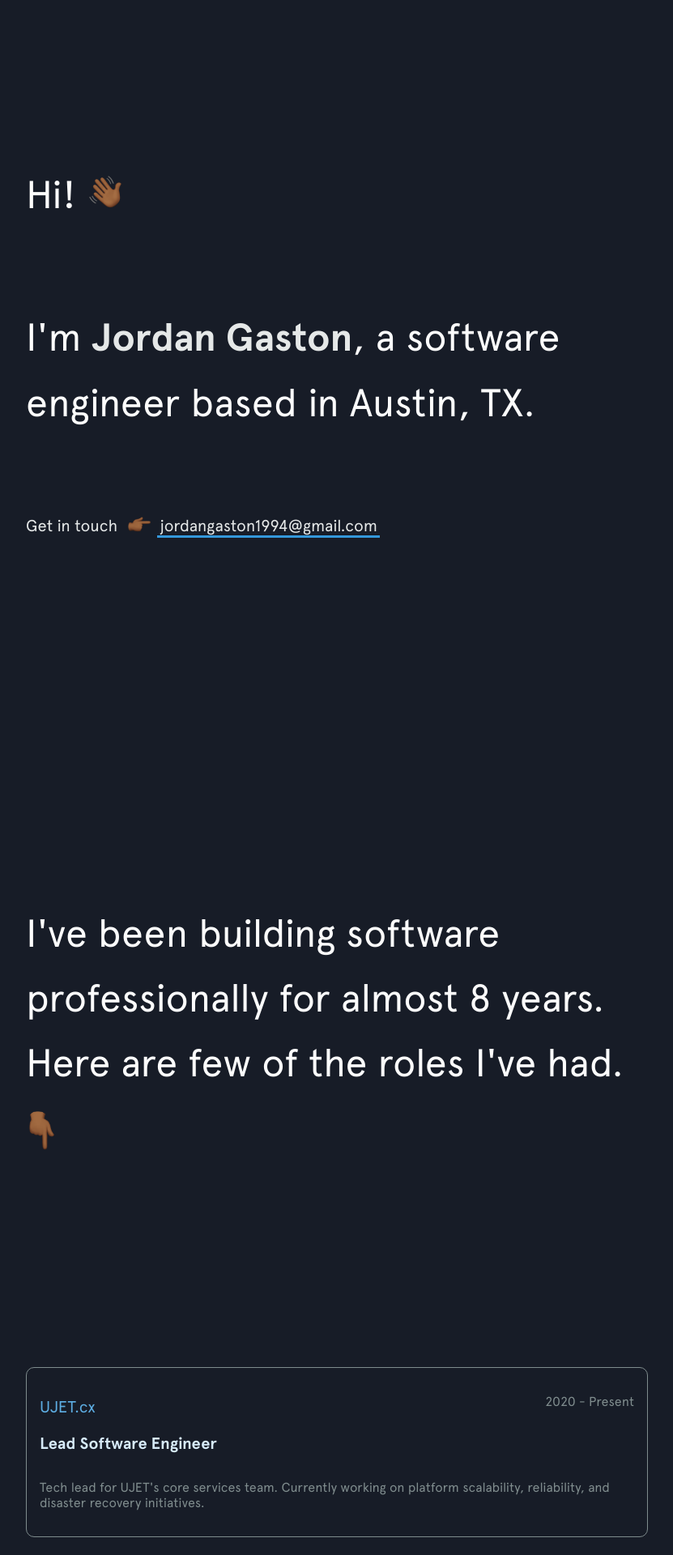
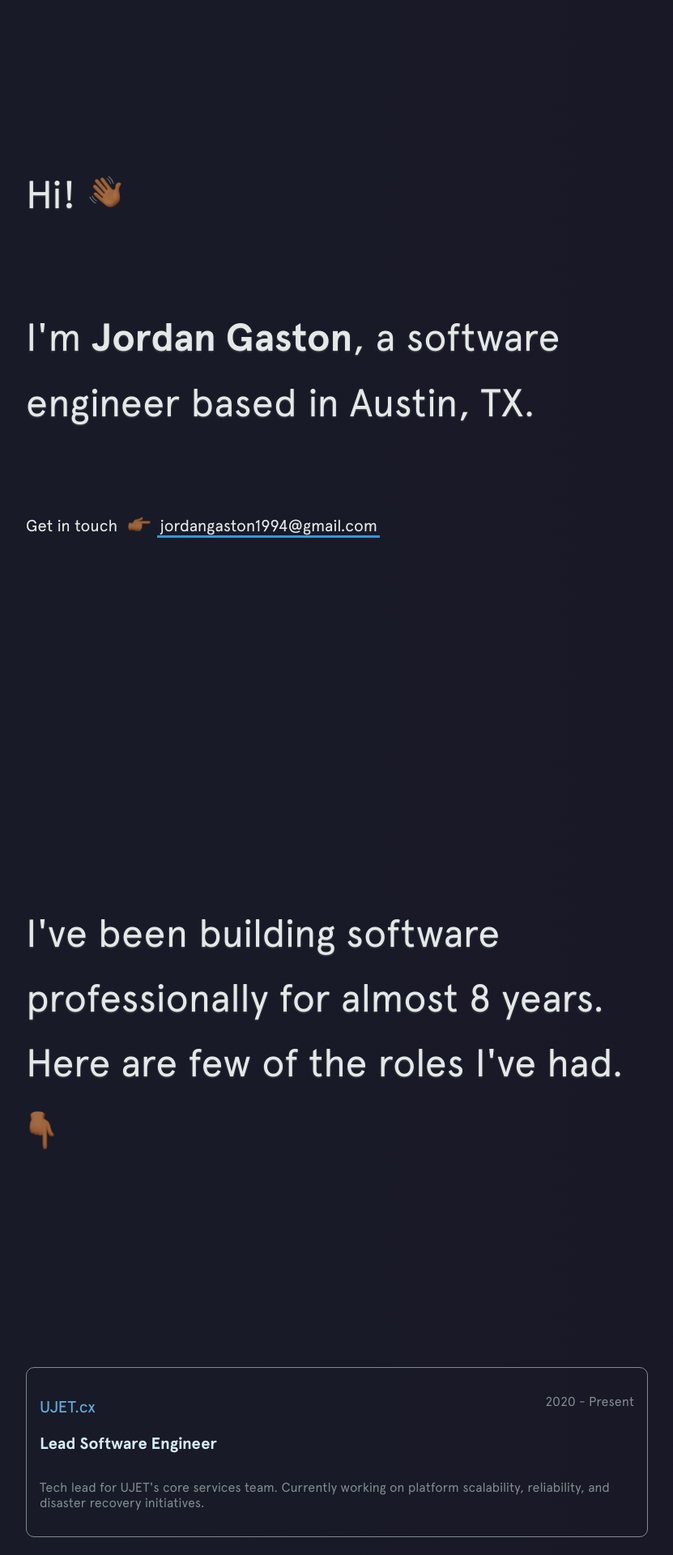
Before and after one commit to emptstr/jordangaston.github.io, a Jekyll site: the page built from index.html, in a window 1280 px wide. Shown: the top 1920 px of the page at 81% size, without its empty margins (224-1055 px from the left). Built offline with Jekyll 4.4.1, drawn with Linux system fonts in a browser that asks for light colours; nearby versions of some CDN libraries.

Commit message:
More stuff

```diff
--- a/_config.yml
+++ b/_config.yml
@@ -26,8 +26,8 @@ description: >- # this means to ignore newlines until "baseurl:"
   Google search results) and in your feed.xml site description.
 baseurl: "" # the subpath of your site, e.g. /blog
 url: "" # the base hostname & protocol for your site, e.g. http://example.com
-twitter_username: jekyllrb
-github_username:  jekyll
+github_username:  jordangaston
+logo: https://jordangaston.github.io/img/emojis/computer.png
 
 # Build settings
 # remote_theme: b2a3e8/jekyll-theme-console
--- a/_sass/partials/_core.scss
+++ b/_sass/partials/_core.scss
@@ -26,6 +26,9 @@
 .company {
     color: $primary-400;
     font-size: $font-size-mediumer;
+    text-shadow: 0 -0.25px 0.25px $primary-300;
+    text-shadow: 0 0.25px 0.5px $gray-900;
+    text-shadow: 0 0.25px 0.5px $gray-800;
 }
 
 .date {
@@ -36,6 +39,9 @@
 .role {
     color: $primary-100;
     font-weight: $bold-font-weight;
+    text-shadow: 0 -0.25px 0.25px $gray-50;
+    text-shadow: 0 0.25px 0.5px $gray-900;
+    text-shadow: 0 0.25px 0.5px $gray-800;
 }
 
 .project-link {
@@ -88,6 +94,9 @@ footer {
 .copyright {
     margin-top: $spacing-smallest;
     font-weight: $bold-font-weight;
+    text-shadow: 0 -0.25px 0.25px $primary-50;
+    text-shadow: 0 0.25px 0.5px $gray-900;
+    text-shadow: 0 0.25px 0.5px $gray-800;
 }
 
 .socials {
@@ -103,4 +112,19 @@ footer {
     &:hover {
         text-decoration: underline;
     }
+    text-shadow: 0 -0.25px 0.25px $primary-50;
+    text-shadow: 0 0.25px 0.5px $gray-900;
+    text-shadow: 0 0.25px 0.5px $gray-800;
 }
+
+.primary-text {
+    text-shadow: 0 -1.0px 1px $gray-50;
+    text-shadow: 0 1.0px 2px $gray-900;
+    text-shadow: 0 1.0px 2px $gray-800;
+}
+
+.secondary-text {
+    text-shadow: 0 -0.25px 0.25px $gray-50;
+    text-shadow: 0 0.25px 0.5px $gray-900;
+    text-shadow: 0 0.25px 0.5px $gray-800;
+}
--- a/_sass/partials/_globals.scss
+++ b/_sass/partials/_globals.scss
@@ -15,7 +15,7 @@ $font-size-largest: 60px;
 $normal-font-weight: 400;
 $bold-font-weight: 700;
 
-$background-color: #171c27;
+$background-gradient: linear-gradient(to right, #171c27 0%, #1a1727 100%);
 
 $primary: #3498db;
 $primary-50: #ebf5fb;
@@ -63,8 +63,11 @@ $spacing-xxlargest: 768px;
     font-family: Apercu, "Source Sans Pro", system, system-ui, -apple-system, BlinkMacSystemFont, Roboto, Helvetica, Arial, sans-serif;
     font-weight: $normal-font-weight;
     color: $gray-100;
-    background-color: $background-color;
     box-sizing: border-box;
+}
+
+body {
+    background: $background-gradient;
 }
 
 strong {
@@ -75,7 +78,6 @@ h1, h2 {
     font-size: $font-size-larger;
     max-width: $spacing-xxlargest;
     line-height: 5rem;
-    color: $heading-color;
 }
 
 h3 {
--- a/index.html
+++ b/index.html
@@ -2,20 +2,23 @@
 layout: default
 ---
 
+<body>
     <div id="site" class="">
         <div class="primary center stack">
             <div id="intro">
                 <header class="cover">
-                <h1 id="intro-greeting">Hi! <span class="icon waving-hand"></span></h1>
-                <h2 id="intro-text"> I'm <strong>Jordan Gaston</strong>, a software engineer based in Austin, TX.</h2>
-                <h3 id="intro-contact"> Get in touch <span class="icon pointing-hand"></span><a
-                        href="mailto:jordangaston1994@gmail.com" class="highlighted-link">jordangaston1994@gmail.com</a>
+                    <h1 id="intro-greeting" class="primary-text">Hi! <span class="icon waving-hand"></span></h1>
+                    <h2 id="intro-text" class="primary-text"> I'm <strong>Jordan Gaston</strong>, a software engineer based in Austin, TX.
+                    </h2>
+                    <h3 id="intro-contact" class="secondary-text"> Get in touch <span class="icon pointing-hand"></span><a
+                            href="mailto:jordangaston1994@gmail.com"
+                            class="highlighted-link">jordangaston1994@gmail.com</a>
                     </h3>
                 </header>
             </div>
             <section class="background cover">
-            <h2>I've been building software professionally for almost 8 years. Here are few of the roles I've had. <span
-                    class="icon pointing-down-hand"></span></h2>
+                <h2 class="primary-text">I've been building software professionally for almost 8 years. Here are few of the roles I've had.
+                    <span class="icon pointing-down-hand"></span></h2>
             </section>
             <section class="content stack">
                 <section class="job cluster">
@@ -24,7 +27,8 @@ layout: default
                         <h3 class="role">Lead Software Engineer</h4>
                     </div>
                     <h3 class="date">2020 - Present</h3>
-                <p>Tech lead for UJET's core services team. Currently working on platform scalability, reliability, and
+                    <p>Tech lead for UJET's core services team. Currently working on platform scalability, reliability,
+                        and
                         disaster recovery initiatives.</p>
                 </section>
                 <section class="job cluster">
@@ -33,7 +37,8 @@ layout: default
                         <h3 class="role">Co-Founder</h4>
                     </div>
                     <h3 class="date">2020 - Present</h3>
-                <p>Built an email cleaning service with 200,000 weekly users and ~$2,000,000 in annual recurring revenue
+                    <p>Built an email cleaning service with 200,000 weekly users and ~$2,000,000 in annual recurring
+                        revenue
                         over 3 years</p>
                 </section>
                 <section class="job cluster">
@@ -42,7 +47,8 @@ layout: default
                         <h3 class="role">Software Engineer</h4>
                     </div>
                     <h3 class="date">2017 - 2020</h3>
-                <p>Software engineer for Amazon's Supply Chain Optimization team building systems to optimize outbound
+                    <p>Software engineer for Amazon's Supply Chain Optimization team building systems to optimize
+                        outbound
                         connectivity for Amazon's fulfillment network</p>
                 </section>
                 <section class="job cluster">
@@ -51,13 +57,16 @@ layout: default
                         <h3 class="role">Software Engineering Intern</h4>
                     </div>
                     <h3 class="date">Summer 2017</h3>
-                <p>Software engineering intern for Amazon's Transhipment Optimization team building systems to optimize
+                    <p>Software engineering intern for Amazon's Transhipment Optimization team building systems to
+                        optimize
                         transfer connections for Amazon's fulfillment network</p>
                 </section>
             </section>
             <section class="background cover">
-            <h2>When I'm not working you'll find me building products. Here are a few things I'm currently working on
-                <span class="icon pointing-down-hand"></span></h2>
+                <h2 class="primary-text">When I'm not working you'll find me building products. Here are a few things I'm currently working
+                    on
+                    <span class="icon pointing-down-hand"></span>
+                </h2>
             </section>
             <section class="content stack">
                 <section class="project stack">
@@ -105,3 +114,4 @@ layout: default
             <img src="/img/emojis/pointing-up-hand.png" alt="">
         </button>
     </div>
+</body>
```
Also changed, not shown: img/emojis/computer.png (added). Lines whose indentation alone changed are shown as unchanged.
